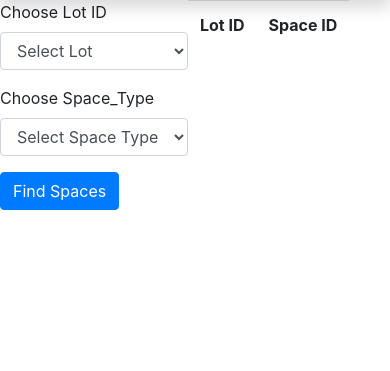
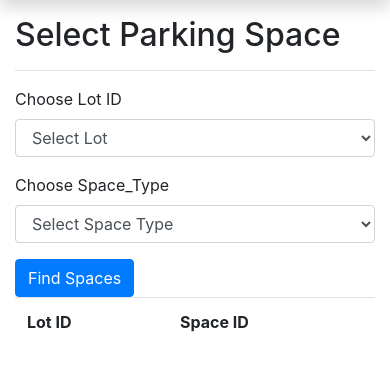
Before and after one commit to sassansh/Parking-Lot-System, a PHP site: page /selectparkingspace.php in a window 390 px wide. Shown: the part 40-411 px from the top of the page. Run offline with PHP 8.4, Linux system fonts and the light colour scheme; data that the repository does not hold is empty.

Commit message:
Fixed formatting

```diff
--- a/templates/countOfficersTemplate.php
+++ b/templates/countOfficersTemplate.php
@@ -1,4 +1,6 @@
 <?php include 'inc/header.php'; ?>
+<?php include 'inc/sidebar.php'; ?>
+<main role="main" class="col-md-9 ml-sm-auto col-lg-10 px-md-4">
 <h2 class="page-header">Click Button to Show Count of All Officers</h2>
 <form method="post" action="countofficers.php">
     <input type="submit" name="show" class="btn btn-primary" value="Show Count Of Officers">
@@ -8,6 +10,7 @@
             echo $officers->NumberOfOfficers;
         } ?></p>
 </div>
+</main>
 <?php include 'inc/footer.php'; ?>
 
 <style>
--- a/templates/insertParkingSpaceTemplate.php
+++ b/templates/insertParkingSpaceTemplate.php
@@ -1,4 +1,6 @@
 <?php include 'inc/header.php'; ?>
+<?php include 'inc/sidebar.php'; ?>
+<main role="main" class="col-md-9 ml-sm-auto col-lg-10 px-md-4">
     <h2 class="page-header">Insert a Parking Space</h2>
     <form method="post" action="insertparkingspace.php">
         <div class="form-group">
@@ -21,6 +23,6 @@
         </div>
         <input type="submit" name="submit" class="btn btn-primary" value="Insert Parking Space">
     </form>
-
+    </main>
 
 <?php include 'inc/footer.php'; ?>
--- a/templates/selectParkingSpaceTemplate.php
+++ b/templates/selectParkingSpaceTemplate.php
@@ -1,5 +1,9 @@
 <?php include 'inc/header.php'; ?>
-
+<?php include 'inc/sidebar.php'; ?>
+<main role="main" class="col-md-9 ml-sm-auto col-lg-10 px-md-4">
+<div class="d-flex justify-content-between flex-wrap flex-md-nowrap align-items-center pt-3 pb-2 mb-3 border-bottom">
+        <h1 class="h2">Select Parking Space</h1>
+    </div>
 <form method="post" action="selectparkingspace.php">
 <div class="form-group">
         <label>Choose Lot ID</label>
@@ -36,5 +40,5 @@
         <?php endforeach; ?>
     </table>
 </div>
-
+</main>
 <?php include 'inc/footer.php'; ?>
```
